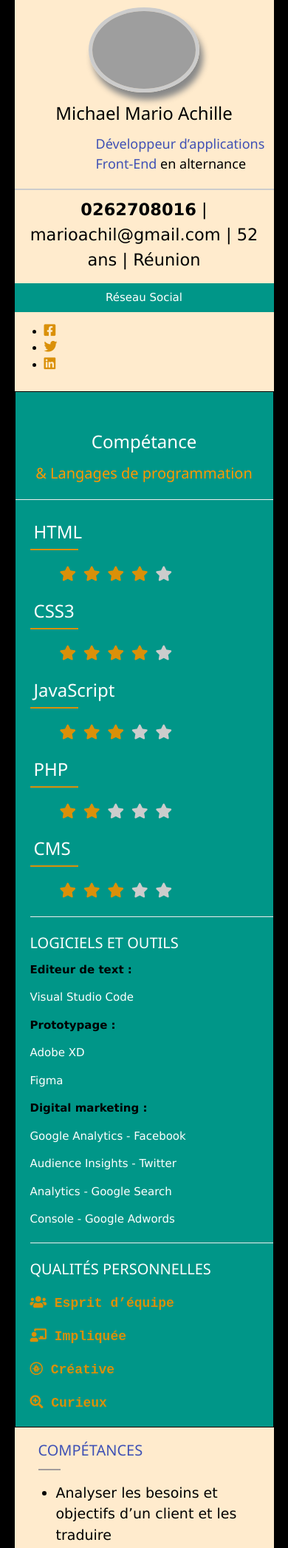
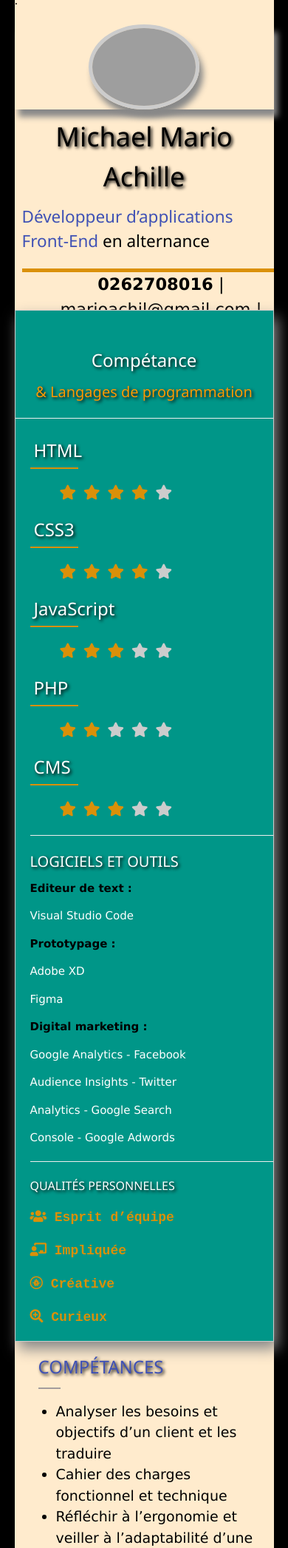
Before and after one commit to michaelmario/webtutoPhp, a PHP site: page /website/home.php in a window 390 px wide. Shown: the top 2093 px of the page at 74% size. Run offline with PHP 8.4, Linux system fonts and the light colour scheme; some libraries are stand-ins or nearby versions; grey boxes are pictures that could not be loaded.

Commit message:
Create the home page

```diff
--- a/css/style.css
+++ b/css/style.css
@@ -5,14 +5,14 @@ body {
       serif Geneva, sans-serif;
        font-size: 14px;
      }
-/* PAGE TOP */
+/* PAGE TOP
 .container{
     width:90%;
     margin:20px auto;
     background-color: blanchedalmond;
     margin-top:-10px;
 
-}
+}*/
 section{
     background-color:#ccc
 }
@@ -119,11 +119,167 @@ text-align: center;
  position:relative;
  z-index: 4;
 }
-.asideorange{
-    margin-top:-20px;
-    margin-left:10px;
 
-}
+.container {
+    width: 90%;
+    margin: 20px auto;
+    background-color: blanchedalmond;
+    margin-top: -10px;
+  }
+  h1,
+  h3,
+  h4,
+  h6 {
+    font-family: "Courier New", Courier, monospace;
+    text-shadow: 2px 2px 4px #000000;
+  }
+  .profile {
+    text-align: center;
+    margin-top: 20px;
+    box-shadow: 5px 10px 8px #888888;
+  }
+  .profile > img {
+    text-align: center;
+    margin: 0 auto;
+    border: 5px solid #ccc;
+    max-width: 150px;
+    border-radius: 50%;
+    position: relative;
+    z-index: 4;
+  }
+  .titleblue {
+    margin-left: 110px;
+    font-size: 1.5rem;
+    padding-bottom: 20px;
+    border-bottom: 5px solid #da9009;
+  }
+  .barAdress span {
+    font-size: 1.5rem;
+  }
+  .boxSocial {
+    width: 50%;
+    box-shadow: 5px 10px 18px #888888;
+    margin-left: 50px;
+    margin-right: 10px;
+  }
+  /*aside */
+  .aside {
+    margin-top: -50px;
+    border: 1px solid #ccc;
+    min-height: 650px;
+    box-shadow: 5px 10px 18px #888888;
+  }
+  .aside ul > li {
+    font-size: 20px;
+    font-weight: bolder;
+  }
+
+  .barAdress {
+    margin-top: -5px;
+    margin-left: 20%;
+  }
+
+  .separator {
+    width: 30px;
+    border-bottom: 2px solid rgb(163, 156, 156);
+    font-weight: bold;
+  }
+  .ulText {
+    border-bottom: 2px solid rgb(163, 156, 156);
+    margin-bottom: 20px;
+  }
+  .ulText ul li {
+    font-size: 19px;
+  }
+  .divdeLeft {
+    margin-left: 10px;
+  }
+  .divdeLeft ul li {
+    display: inline-block;
+    margin-left: 10px;
+  }
+  .divdeLeft h3 {
+    border-bottom: 2px solid #da9009;
+    width: 65px;
+    padding: 5px;
+  }
+  .startBox {
+    display: flex;
+    font-size: 12px;
+    padding-top: 5px;
+    color: #da9009;
+    margin-left: -10px;
+  }
+  .unCheckStart i {
+    color: #ccc;
+  }
+  .fab {
+    color: #da9009;
+    font-size: 18px;
+  }
+  .fas {
+    color: #da9009;
+  }
+  .far {
+    color: #da9009;
+  }
+  .CENTRESINTERET {
+    box-shadow: 5px 10px 18px #888888;
+    padding: 20px;
+    text-align: center;
+  }
+  .CENTRESINTERET ul li {
+    display: inline-block;
+  }
+  .iconcircle {
+    font-size: 80px;
+    border: 2px solid #0a1425;
+    margin-right: 20px;
+    padding: 10px;
+    border-radius: 15px;
+  }
+  .qualitePersonelle {
+    font-size: 1.2em;
+    font-weight: bolder;
+    color: #da9009;
+    font-family: "Courier New", Courier, monospace;
+  }
+
+  .copyList {
+    list-style: none;
+  }
+  .copyList a {
+    text-decoration: none;
+  }
+  /* CSS POUR LES PETITE ECRANS */
+  @media (max-width: 768px) {
+    aside {
+      margin-top: 5px;
+    }
+    .titleblue {
+      margin-left: 10px;
+    }
+    .barAdress {
+      margin-top: 0px;
+      margin-left: 13%;
+    }
+    .startBox {
+      display: flex;
+      font-size: 10px;
+      color: #da9009;
+      margin-left: -40px;
+      overflow: hidden;
+    }
+    .boxSocial {
+      display: none;
+    }
+    footer {
+      height: 130px;
+      width: 100%;
+    }
+  }
+
+
 @media screen and (max-width: 768px) {
     .asideorange{
         margin-top:10px;
--- a/home.php
+++ b/home.php
@@ -1,43 +1,56 @@
 <?php include_once('head.php'); ?>
 
 <body>
+    <!-- ouverture du  container central -->
     <div class="container">
+        <!-- barhorizontal couper en trois partie  -->.
         <div class="w3-row">
             <div class="w3-col m3">
-                <div class="profile hidden-xs">
+                <!-- container image -->
+                <div class="profile">
                     <img src="https://firebasestorage.googleapis.com/v0/b/porfolio-micheal-achille.appspot.com/o/images%2Fmichael.jpg?alt=media&token=f24d1495-0a1d-438e-8781-fad15b1b0d36"
-                        alt="collin powell" class="w3-image">
+                        alt="logo" class="w3-image">
                 </div>
             </div>
-            <div class="w3-col m8">
-                <h3 class="w3-center">Michael Mario Achille</h3>
-                <h5 class="titleorange">
+            <!-- container du titre et adress -->
+            <div class="w3-col m7">
+                <h1 class="w3-center">Michael Mario Achille</h1>
+                <h2 class="titleblue">
                     <span class="w3-text-indigo">
                         Développeur d’applications Front-End
                     </span> en alternance
-                </h5>
-                <hr class="w3-border">
+                </h2>
+                <!-- container adress et info personnelle  -->
                 <div class="barAdress">
-                    <strong>0262708016</strong> <span>| marioachil@gmail.com | 52 ans | Réunion </span>
+                    <strong>0262708016</strong>
+                    <span>| marioachil@gmail.com | 52 ans | Réunion </span>
                 </div>
             </div>
-            <div class="w3-col m1">
+            <!-- container lien des réseau sociaux -->
+            <div class="w3-col m2">
+                <div class="boxSocial">
                     <p class="w3-teal w3-padding w3-center">Réseau Social</p>
-                    <ul class="boxSocial">
-                   <li> <a link="#"><i class="fab fa-facebook-square"></i></a></li>
-                   <li><a link="#"><i class="fab fa-twitter"></i></a></li>
-                   <li><a link="#"><i class="fab fa-linkedin"></i></a></li>
+                    <ul class="">
+                        <li>
+                            <a href="#"><i class="fab fa-facebook-square"></i></a>
+                        </li>
+                        <li><a href="#"><i class="fab fa-twitter"></i></a></li>
+                        <li><a href="#"><i class="fab fa-linkedin"></i></a></li>
                     </ul>
                 </div>
             </div>
+        </div>
+        <!-- main container de la page -->
         <main>
             <div class="w3-row">
+                <!-- container aside left de la page -->
                 <div class="w3-col m3">
-                    <aside class="w3-teal asideorange">
+                    <aside class="w3-teal aside">
                         <div class="w3-text-white w3-center w3-margin-top">
                             <br>
                             <h3>Compétance</h3>
-                            <h4 class="w3-text-orange"> & Langages de programmation<h4>
+                            <h4 class="w3-text-orange">
+                                & Langages de programmation</h4>
                         </div>
                         <hr class="">
                         <div class="divdeLeft">
@@ -47,7 +60,9 @@
                                 <li><i class="fas fa-star"></i></li>
                                 <li><i class="fas fa-star"></i></li>
                                 <li><i class="fas fa-star"></i></li>
-                                <li class="unCheckStart"><i class="fas fa-star"></i></li>
+                                <li class="unCheckStart">
+                                    <i class="fas fa-star"></i>
+                                </li>
                             </ul>
                             <h3>CSS3</h3>
                             <ul class="startBox">
@@ -55,63 +70,88 @@
                                 <li><i class="fas fa-star"></i></li>
                                 <li><i class="fas fa-star"></i></li>
                                 <li><i class="fas fa-star"></i></li>
-                                <li class="unCheckStart"><i class="fas fa-star"></i></li>
+                                <li class="unCheckStart">
+                                    <i class="fas fa-star"></i>
+                                </li>
                             </ul>
                             <h3>JavaScript </h3>
                             <ul class="startBox">
                                 <li><i class="fas fa-star"></i></li>
                                 <li><i class="fas fa-star"></i></li>
                                 <li><i class="fas fa-star"></i></li>
-                                <li class="unCheckStart"><i class="fas fa-star"></i></li>
-                                <li class="unCheckStart"><i class="fas fa-star"></i></li>
+                                <li class="unCheckStart">
+                                    <i class="fas fa-star"></i>
+                                </li>
+                                <li class="unCheckStart">
+                                    <i class="fas fa-star"></i>
+                                </li>
                             </ul>
                             <h3>PHP</h3>
                             <ul class="startBox">
                                 <li><i class="fas fa-star"></i></li>
                                 <li><i class="fas fa-star"></i></li>
-                                <li class="unCheckStart"><i class="fas fa-star"></i></li>
-                                <li class="unCheckStart"><i class="fas fa-star"></i></li>
-                                <li class="unCheckStart"><i class="fas fa-star"></i></li>
+                                <li class="unCheckStart">
+                                    <i class="fas fa-star"></i>
+                                </li>
+                                <li class="unCheckStart">
+                                    <i class="fas fa-star"></i>
+                                </li>
+                                <li class="unCheckStart">
+                                    <i class="fas fa-star"></i>
+                                </li>
                             </ul>
                             <h3>CMS</h3>
                             <ul class="startBox">
                                 <li><i class="fas fa-star"></i></li>
                                 <li><i class="fas fa-star"></i></li>
                                 <li><i class="fas fa-star"></i></li>
-                                <li class="unCheckStart"><i class="fas fa-star"></i></li>
-                                <li class="unCheckStart"><i class="fas fa-star"></i></li>
+                                <li class="unCheckStart">
+                                    <i class="fas fa-star"></i>
+                                </li>
+                                <li class="unCheckStart">
+                                    <i class="fas fa-star"></i>
+                                </li>
                             </ul>
-                            <hr class="">
+                            <hr>
                             <h4>LOGICIELS ET OUTILS</h4>
                             <div class="logiciels">
-                                <strong class="w3-text-black">Editeur de text :</strong>
+                                <strong class="w3-text-black">
+                                    Editeur de text :</strong>
                                 <p>Visual Studio Code </p>
-                                <strong class="w3-text-black">Prototypage :</strong>
+                                <strong class="w3-text-black">
+                                    Prototypage :</strong>
                                 <p>Adobe XD </p>
                                 <p>Figma </p>
-                                <strong class="w3-text-black">Digital marketing :</strong>
+                                <strong class="w3-text-black">
+                                    Digital marketing :</strong>
                                 <p>Google Analytics - Facebook</p>
                                 <p>Audience Insights - Twitter</p>
                                 <p>Analytics - Google Search</p>
                                 <p>Console - Google Adwords</p>
                             </div>
                             <hr class="">
-                            <h4>QUALITÉS PERSONNELLES</h4>
+                            <h6>QUALITÉS PERSONNELLES</h6>
                             <div class="qualitePersonelle">
                                 <p><i class="fas fa-users"></i> Esprit d’équipe</p>
-                            <p><i class="fas fa-chalkboard-teacher"></i> Impliquée</p>
-                            <p><i class="fab fa-creative-commons-sampling-plus"></i> </i>Créative</p>
+                                <p>
+                                    <i class="fas fa-chalkboard-teacher"></i> Impliquée
+                                </p>
+                                <p>
+                                    <i class="fab fa-creative-commons-sampling-plus"> </i>
+                                    Créative
+                                </p>
                                 <p><i class="fas fa-search-plus"></i> Curieux</p>
                             </div>
                         </div>
                     </aside>
                 </div>
+                <!-- container le centre de la page -->
                 <div class="w3-col m9">
                     <div class="w3-container">
                         <div class="w3-margin separator">
-                            <h4 class="w3-text-indigo">COMPÉTANCES</h4>
+                            <h3 class="w3-text-indigo">COMPÉTANCES</h3>
                         </div>
-                        <div class="ulText">
+                        <div class="ulText ">
                             <ul>
                                 <li>Analyser les besoins et objectifs d’un client et les traduire</li>
                                 <li>Cahier des charges fonctionnel et technique</li>
@@ -127,7 +167,7 @@
                         </div>
                         <div class="formation">
                             <div class="w3-margin separator">
-                                <h4 class="w3-text-indigo">FORMATIONS</h4>
+                                <h3 class="w3-text-indigo">FORMATIONS</h3>
                             </div>
                             <div class="ulText">
                                 <ul>
@@ -147,14 +187,15 @@
                                         <strong>2018 : </strong>
                                         FREECODECAMP Responsive Design "Réative sur les Ecrans"
                                     </li>
-                                    <ul>
+                                </ul>
                                 <div class="w3-margin-left">
                                     <p>
                                         <strong>CHEF DE PROJECT MULTIMÉDIA OPENCLASSROOM </strong>
                                         <br>
                                         <strong>2016 :Compétances & Certificates</strong>
                                     </p>
-                                        </div>
+
+                                    <ul>
                                         <li>
                                             La base de gestion de Projet
                                         </li>
@@ -175,12 +216,12 @@
                                         </li>
                                         <li>Fondamentaux du marketing Digital</li>
                                     </ul>
-                                </ul>
+                                </div>
                             </div>
                         </div>
                         <div class="experience">
                             <div class="w3-margin separator">
-                                <h4 class="w3-text-indigo">EXPÉRIENCES</h4>
+                                <h3 class="w3-text-indigo">EXPÉRIENCES</h3>
                             </div>
                             <div class="ulText">
                                 <ul>
@@ -205,21 +246,48 @@
                         </div>
                         <div class="CENTRESINTERET">
                             <div class="w3-margin">
-                                <h4 class="w3-text-indigo">CENTRES D’INTÉRÊT</h4>
+                                <h3 class="w3-text-indigo">CENTRES D’INTÉRÊT</h3>
                             </div>
                             <ul>
-                                <li><span class="iconcircle"><i class="fas fa-laptop-code"></i></span>
-                                <br> Langages<br> Front-End</li>
-                                <li><span class="iconcircle"><i class="fas fa-tv"></i></span><br>La video <br>& Netflix</li>
-                                <li><span class="iconcircle"><i class="fas fa-share-alt"></i></span><br>Réseau <br>Sociaux</li>
-                                <li><span class="iconcircle"><i class="far fa-comment-alt"></i></span><br>La Politique <br>& Documentaire</li>
+                                <li>
+                                    <span class="iconcircle">
+                                        <i class="fas fa-laptop-code"></i>
+                                    </span>
+                                    <br> Langages<br> Front-End
+                                </li>
+                                <li>
+                                    <span class="iconcircle">
+                                        <i class="fas fa-tv"></i>
+                                    </span>
+                                    <br>La video <br>& Netflix
+                                </li>
+                                <li>
+                                    <span class="iconcircle">
+                                        <i class="fas fa-share-alt"></i>
+                                    </span>
+                                    <br>Réseau <br>Sociaux
+                                </li>
+                                <li>
+                                    <span class="iconcircle">
+                                        <i class="far fa-comment-alt"></i>
+                                    </span>
+                                    <br>La Politique <br>& Documentaire
+                                </li>
                             </ul>
                         </div>
                     </div>
                 </div>
             </div>
         </main>
+        <!-- footer de la page -->
+        <footer class="w3-border-top w3-padding w3-center">
+            <p class="w3-margin">
+                Copyright © by
+                <a href="mailto:marioachil@gmail.com" target="_blank" rel="noopener">MauricodeAcademy | 2021</a>
+            </p>
+        </footer>
     </div>
+    <!-- fin du  container central -->
 </body>
 
 </html>
```
Lines whose indentation alone changed are shown as unchanged.
